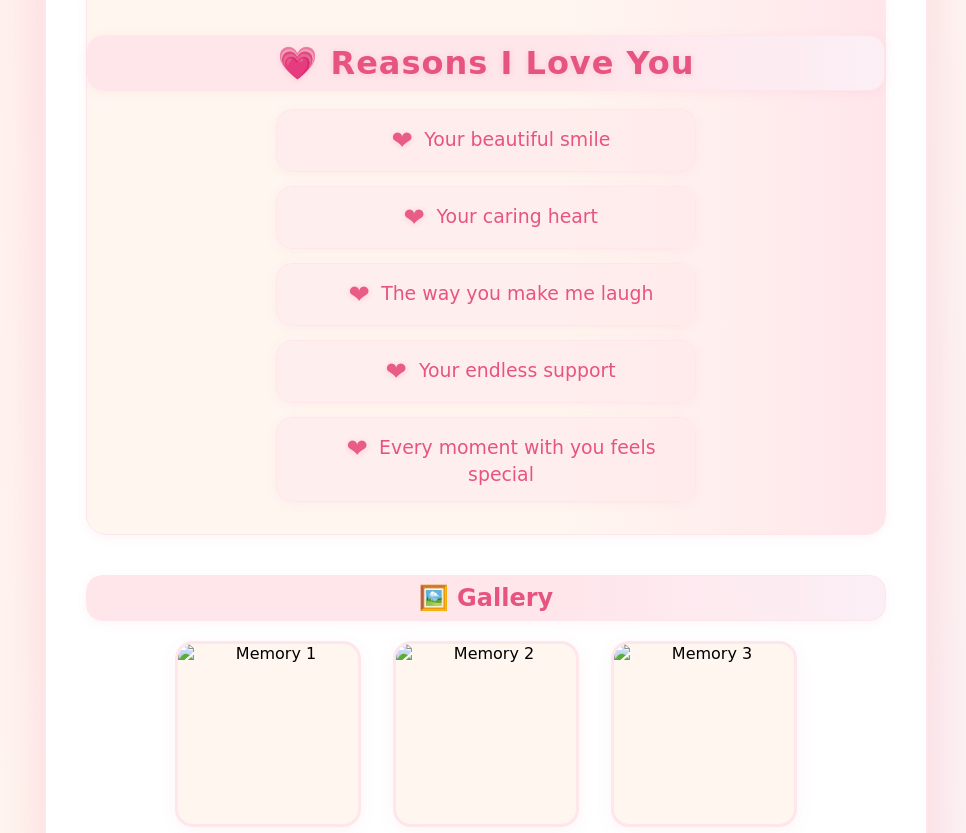
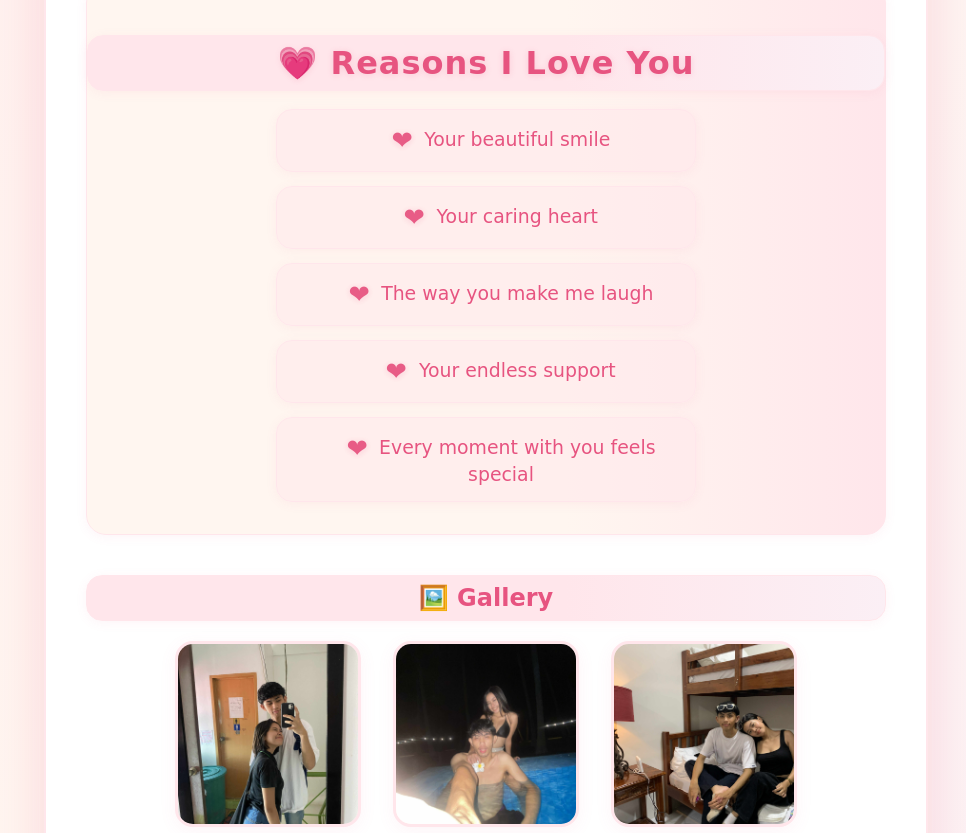
Before and after one commit to jcodeeee/Anniversary, a plain HTML site: page index.html in a window 1280 px wide. Shown: the part 1964-2797 px from the top of the page, without its empty margins (154-1120 px from the left). Drawn offline with Linux system fonts and the light colour scheme; the site is published under a folder, as on GitHub Pages, so addresses that start at the root find nothing.

Commit message:
Fix HTML encoding issues in index.html

```diff
--- a/index.html
+++ b/index.html
@@ -58,7 +58,7 @@
         <!-- Sweet Intro Section -->
         <section class="intro" id="intro">
             <div class="heart-frame">
-                <img src="/ada22e26-c19c-4aa2-a0ac-1698334137e3.jpg" alt="Couple" class="intro-photo">
+                <img src="ada22e26-c19c-4aa2-a0ac-1698334137e3.jpg" alt="Couple" class="intro-photo">
             </div>
             <h1>Happy Anniversary, <span class="name">Lalove Bea Navarro</span>!</h1>
             <h3 class="subtitle">Celebrating our love story 💕</h3>
@@ -132,9 +132,9 @@
         <section class="gallery" id="gallery">
             <h2>🖼️ Gallery</h2>
             <div class="gallery-images">
-                <img src="/313d79cf-bfbb-40bf-bed7-8021f3231d7d.jpg" alt="Memory 1">
-                <img src="/34939493-6a48-4bbb-a13e-1c9687a8523c.jpg" alt="Memory 2">
-                <img src="/5d1c523e-9505-463c-8a3d-65bdf9f33d23.jpg" alt="Memory 3">
+                <img src="313d79cf-bfbb-40bf-bed7-8021f3231d7d.jpg" alt="Memory 1">
+                <img src="34939493-6a48-4bbb-a13e-1c9687a8523c.jpg" alt="Memory 2">
+                <img src="5d1c523e-9505-463c-8a3d-65bdf9f33d23.jpg" alt="Memory 3">
             </div>
         </section>
         <!-- Sweet Quote -->
```
